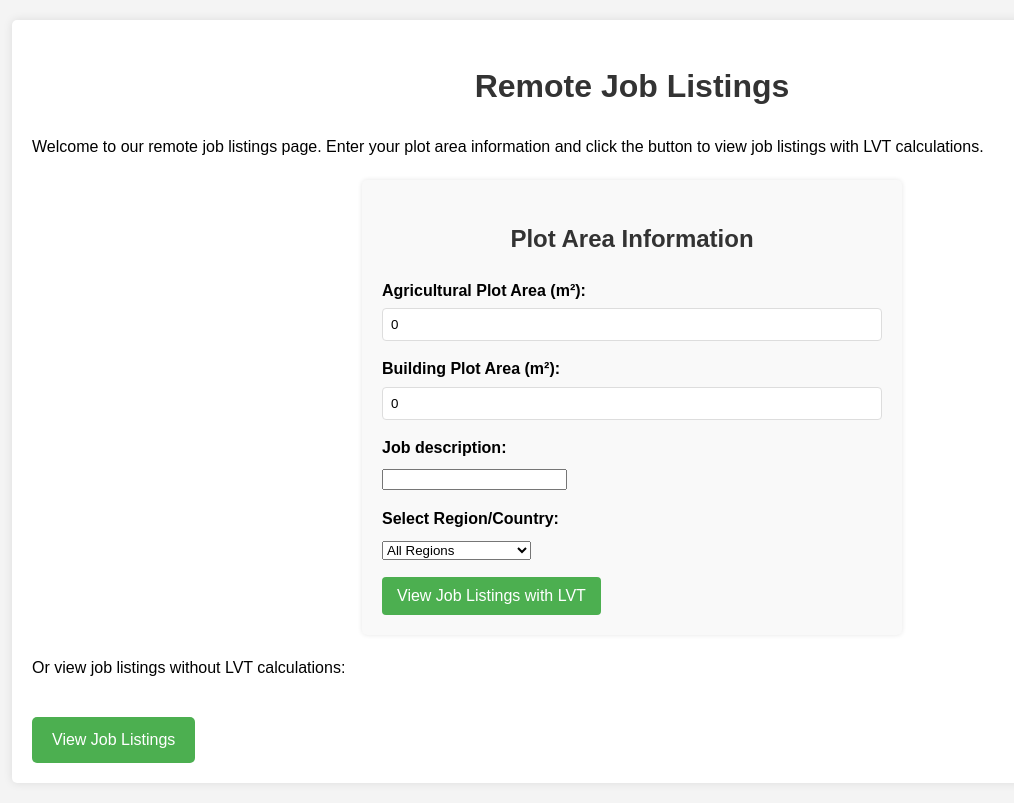
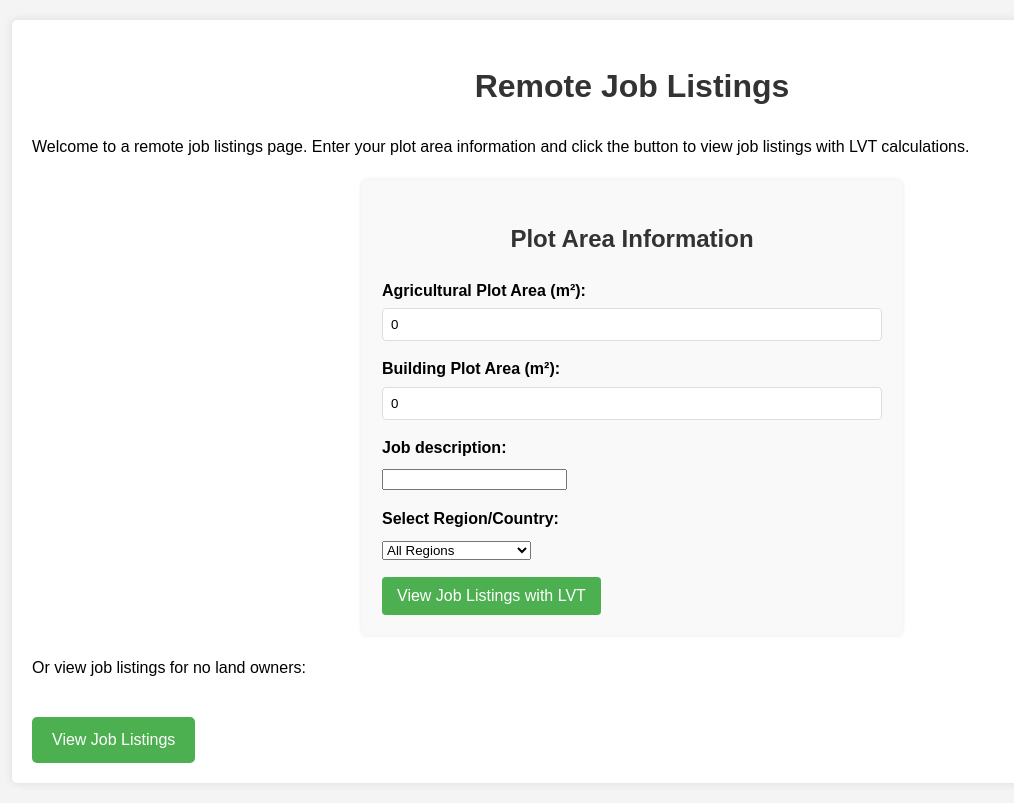
Before and after one commit to aleksander4014/lvt, a Django app: page / in a window 1280 px wide. Shown: the whole page, without its empty margins (8-1022 px from the left). Run offline with Django 5.2, Linux system fonts and the light colour scheme.

Commit message:
Update home.html
Messages change

```diff
--- a/job_listings/templates/job_listings/home.html
+++ b/job_listings/templates/job_listings/home.html
@@ -76,7 +76,7 @@
 <body>
     <div class="container">
         <h1>Remote Job Listings</h1>
-        <p>Welcome to our remote job listings page. Enter your plot area information and click the button to view job listings with LVT calculations.</p>
+        <p>Welcome to a remote job listings page. Enter your plot area information and click the button to view job listings with LVT calculations.</p>
 
         <form action="{% url 'job_listings' %}" method="get">
             <h2>Plot Area Information</h2>
@@ -151,7 +151,7 @@
             <button type="submit" class="submit-btn">View Job Listings with LVT</button>
         </form>
 
-        <p>Or view job listings without LVT calculations:</p>
+        <p>Or view job listings for no land owners:</p>
         <a href="{% url 'job_listings' %}" class="btn">View Job Listings</a>
     </div>
 </body>
```
